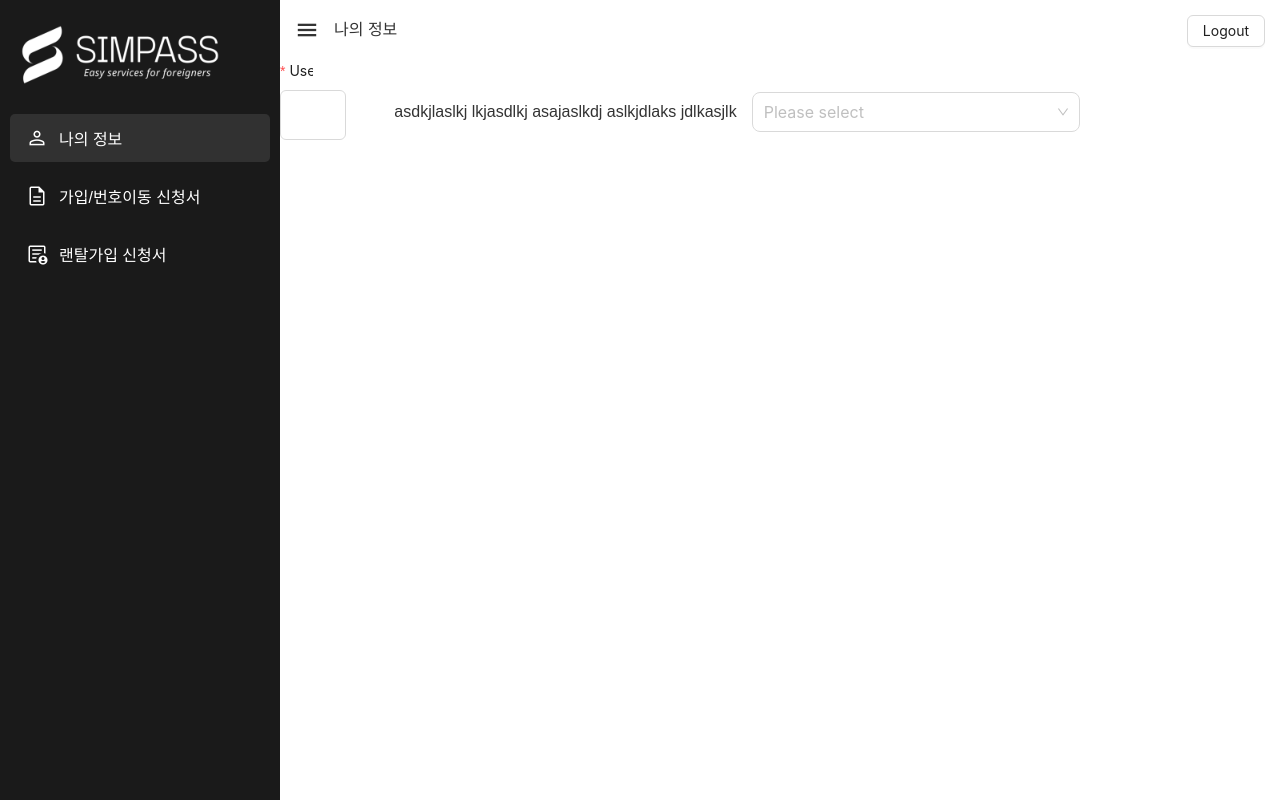
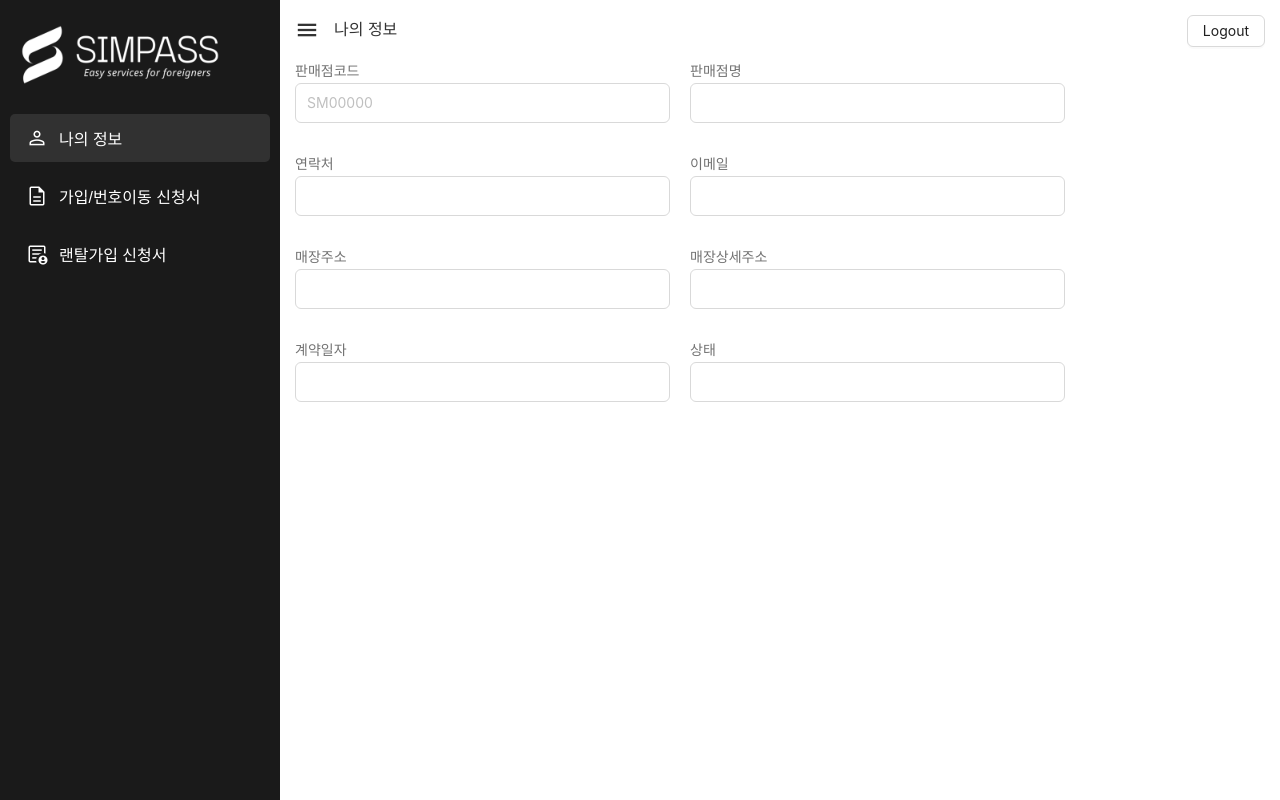
Before and after one commit to itsjasur/vue-manager-simpass, a Vue app: page /profile in a window 1280 px wide. Shown: the top 800 px of the page. Built offline with nearby package versions, Linux system fonts and the light colour scheme; no server answers; sample sign-in values are in the browser's storage.

Commit message:
profile screen finished and fetch utils added

```diff
--- a/src/App.vue
+++ b/src/App.vue
@@ -2,7 +2,8 @@
   <a-config-provider
     :theme="{
       token: {
-        colorPrimary: '#ffa622'
+        colorPrimary: '#ffa622',
+        colorPrimaryActive: '#fff'
       }
     }"
   >
--- a/src/assets/global.css
+++ b/src/assets/global.css
@@ -18,11 +18,11 @@ body {
 button {
   margin: 15px 0;
   width: 100%;
-  height: 50px;
+  height: 40px;
   background-color: var(--main-color);
   color: white;
   border: none;
-  border-radius: 5px;
+  border-radius: 8px;
   font-size: 16px;
   cursor: pointer;
   transition: background-color 0.3s;
@@ -38,7 +38,7 @@ button:hover:enabled {
 
 label {
   display: block;
-  margin-bottom: 5px;
+  margin-bottom: 3px;
   color: var(--label-color);
   font-size: 14px;
 }
@@ -46,10 +46,11 @@ label {
 input {
   box-sizing: border-box;
   width: 100%;
-  height: 50px;
+  max-height: 50px;
+  min-height: 40px;
   padding-left: 12px;
   border: 1px solid var(--border-color);
-  border-radius: 4px;
+  border-radius: 8px;
   font-size: 16px;
 }
 
@@ -73,7 +74,7 @@ select {
   box-sizing: border-box;
   width: 100%;
   height: 50px;
-  padding-left: 12px;
+  margin-left: 12px;
   border: 1px solid var(--border-color);
   border-radius: 4px;
   font-size: 16px;
--- a/src/components/Header.vue
+++ b/src/components/Header.vue
@@ -4,12 +4,13 @@
     <div class="title"><MenuTitle /></div>
   </div>
 
-  <a-button class="button">Logout</a-button>
+  <a-button class="button" @click="useAuthenticationStore().logout()">Logout</a-button>
 </template>
 
 <script setup>
 import MenuTitle from '../components/MenuTitle.vue'
 import { useSideMenuStore } from '../stores/side-menu'
+import { useAuthenticationStore } from '../stores/authentication'
 </script>
 
 <style scoped>
--- a/src/main.js
+++ b/src/main.js
@@ -1,10 +1,10 @@
 import { createApp } from 'vue'
 import App from './App.vue'
 import router from './router'
-import './assets/global.css'
 
 import { createPinia } from 'pinia'
 import Antd from 'ant-design-vue'
+import './assets/global.css'
 
 const pinia = createPinia()
 const app = createApp(App)
--- a/src/router/index.js
+++ b/src/router/index.js
@@ -1,10 +1,9 @@
 import { createRouter, createWebHistory } from 'vue-router'
+import DashBaordView from '../views/DashBoardView.vue'
 import ProfileView from '../views/ProfileView.vue'
 import RegistrationView from '../views/RegistrationView.vue'
 import RentalRegistrationView from '../views/RentalRegistrationView.vue'
 import LoginView from '../views/LoginView.vue'
-import DashBaordView from '../views/DashBoardView.vue'
-import { useAuthenticationStore } from '../stores/authentication'
 
 const router = createRouter({
   history: createWebHistory(import.meta.env.BASE_URL),
@@ -73,7 +72,8 @@ router.beforeEach((to, from, next) => {
       next()
     } else {
       //  not authenticated, redirect to login
-      next('/login')
+      // next('/login')
+      window.location.href = '/login'
     }
   } else {
     // non-protected route, allow access
--- /dev/null
+++ b/src/utils/tokenUtils.js
@@ -0,0 +1,62 @@
+import { BASEURL } from '../assets/constants'
+
+// Function to refresh the access token
+export async function refreshToken() {
+  try {
+    let currentRefreshToken = localStorage.getItem('refreshToken')
+
+    if (!currentRefreshToken) {
+      throw 'No Access token and no Refresh token'
+    }
+
+    const response = await fetch(BASEURL + 'auth/refresh-token', {
+      method: 'POST',
+      headers: {
+        'Content-Type': 'application/json'
+        // any other necessary headers?
+      },
+      body: JSON.stringify({
+        refreshToken: currentRefreshToken
+      })
+    })
+    if (response.ok) {
+      const data = await response.json()
+      const newAccessToken = data.accessToken
+      const newRefreshToken = data.accessToken
+      // saving the new access token in lclstorage
+      localStorage.setItem('accessToken', newAccessToken)
+      localStorage.setItem('refreshToken', newRefreshToken)
+
+      return newAccessToken
+    } else {
+      throw new Error('Token refresh failed')
+    }
+  } catch (error) {
+    console.error('Token refresh failed:', error)
+    window.location.href = '/login'
+    // router.push('/login')
+    throw error
+  }
+}
+
+// function to make HTTP requests with token refresh logic
+export async function fetchWithTokenRefresh(url, options) {
+  let response
+  let fullUrl = BASEURL + url
+
+  try {
+    response = await fetch(fullUrl, options)
+
+    if (response.status === 401 && !options._retry) {
+      options._retry = true
+      const newAccessToken = await refreshToken()
+      if (newAccessToken) {
+        options.headers['Authorization'] = `Bearer ${newAccessToken}`
+        return fetchWithTokenRefresh(fullUrl, options)
+      }
+    }
+    return response
+  } catch (error) {
+    throw error
+  }
+}
--- a/src/views/DashBoardView.vue
+++ b/src/views/DashBoardView.vue
@@ -26,11 +26,11 @@
 </template>
 
 <script setup>
+import { onMounted } from 'vue'
 import { RouterView } from 'vue-router'
 import SideMenu from '../components/SideMenu.vue'
 import Header from '../components/Header.vue'
 import { useSideMenuStore } from '../stores/side-menu'
-import { onMounted } from 'vue'
 
 const handleResize = () => {
   if (window.innerWidth <= 767) {
@@ -54,7 +54,7 @@ onMounted(() => {
   position: fixed;
   top: 0;
   left: 0;
-  z-index: 1002;
+  z-index: 1003;
 }
 
 .side-menu.closed {
@@ -82,10 +82,10 @@ onMounted(() => {
   display: flex;
   justify-content: space-between;
   padding: 0 15px;
+  z-index: 1001;
 }
 
 .view {
-  z-index: 1000;
   overflow-x: auto;
   white-space: nowrap;
   padding-bottom: 2000px;
@@ -108,7 +108,7 @@ onMounted(() => {
     width: 100%;
     height: 100%;
     background-color: rgba(0, 0, 0, 0.346); /* Semi-transparent black background */
-    z-index: 999; /* Ensure the overlay is on top of other elements */
+    z-index: 1002; /* Ensure the overlay is on top of other elements */
   }
 }
 </style>
--- a/src/views/LoginView.vue
+++ b/src/views/LoginView.vue
@@ -76,24 +76,19 @@ async function login(event) {
     })
     if (response.ok) {
       const data = await response.json()
-      console.log(data)
 
       useAuthenticationStore().login(
         data['accessToken'],
         data['refreshToken'],
-        [],
         data['id'],
         data['username']
       )
-
-      window.location.href = '/'
 
       // Handle successful login
     } else {
       useSnackbarStore().showSnackbar('Invalid credentials') // show snackbar with a success message
     }
   } catch (err) {
-    console.log(err.toString())
     useSnackbarStore().showSnackbar(err.toString())
   }
 
--- a/src/views/ProfileView.vue
+++ b/src/views/ProfileView.vue
@@ -1,75 +1,157 @@
 <template>
   <div class="container">
     <div class="row">
-      <a-form
-        class="form1"
-        layout="vertical"
-        :model="formState"
-        name="basic"
-        :label-col="{ span: 8 }"
-        :wrapper-col="{ span: 16 }"
-        autocomplete="off"
-        @finish="onFinish"
-        @finishFailed="onFinishFailed"
-      >
-        <a-form-item
-          label="Username"
-          name="username"
-          :rules="[{ required: true, message: 'Please input your username!' }]"
-        >
-          <a-input v-model:value="username" />
-        </a-form-item>
-      </a-form>
+      <div class="groups">
+        <label>판매점코드 </label>
+        <a-input v-model:value="pcode" size="medium" placeholder="SM00000" readonly />
+      </div>
 
-      <p>asdkjlaslkj lkjasdlkj asajaslkdj aslkjdlaks jdlkasjlk</p>
+      <div class="groups">
+        <label>판매점명</label>
+        <a-input v-model:value="pname" size="medium" placeholder="" readonly />
+      </div>
 
+      <!-- <div class="groups">
+        <label>판매점명 </label>
         <a-select
-        class="custom-select"
           ref="select"
-        v-model:value="value1"
+          v-model:value="pname"
           style="width: 100%"
-        size="large"
+          size="medium"
           placeholder="Please select"
-        @focus="focus"
-        @change="handleChange"
           :options="options"
         >
         </a-select>
+      </div> -->
+    </div>
+
+    <div class="row">
+      <div class="groups">
+        <label>연락처</label>
+        <a-input v-model:value="contact" size="medium" placeholder="" readonly />
+      </div>
+
+      <div class="groups">
+        <label>이메일</label>
+        <a-input v-model:value="email" size="medium" placeholder="" readonly />
+      </div>
+    </div>
+
+    <div class="row">
+      <div class="groups">
+        <label>매장주소</label>
+        <a-input v-model:value="storeAddress" size="medium" placeholder="" readonly />
+      </div>
+
+      <div class="groups">
+        <label>매장상세주소</label>
+        <a-input v-model:value="storeDetailAddress" size="medium" placeholder="" readonly />
+      </div>
+    </div>
+
+    <div class="row">
+      <div class="groups">
+        <label>계약일자 </label>
+        <a-input v-model:value="contractDate" size="medium" placeholder="" readonly />
+      </div>
+
+      <div class="groups">
+        <label>상태 </label>
+        <a-input v-model:value="status" size="medium" placeholder="" readonly />
+      </div>
     </div>
   </div>
 </template>
 
 //
 <script setup>
-import { ref } from 'vue'
+import { ref, onMounted } from 'vue'
+import { useSnackbarStore } from '../stores/snackbar'
+import { fetchWithTokenRefresh } from '../utils/tokenUtils'
 
-const username = ref('')
 const pname = ref('')
-const color = ref('')
+const pcode = ref('')
+const contact = ref('')
+const email = ref('')
+const storeAddress = ref('')
+const storeDetailAddress = ref('')
+const contractDate = ref('')
+const status = ref('')
 
-const options = [...Array(25)].map((_, i) => ({
-  value: (i + 10).toString(36) + (i + 1)
-}))
+// const options = [...Array(25)].map((_, i) => ({
+//   value: (i + 10).toString(36) + (i + 1)
+// }))
+// const options = [{ value: 'a' }, { value: 'b' }]
+
+async function fetchProfileData() {
+  try {
+    let accessToken = localStorage.getItem('accessToken')
+    console.log(accessToken)
+    const response = await fetchWithTokenRefresh('agent/partnerInfo', {
+      method: 'GET',
+      headers: {
+        'Content-Type': 'application/json',
+        Authorization: `Bearer ${accessToken}`
+      }
+      // body: JSON.stringify(requestModel)
+    })
+    if (response.ok) {
+      const decodedResponse = await response.json()
+      if (decodedResponse.data && decodedResponse.data.info) {
+        let info = decodedResponse.data.info
+        pname.value = info.partner_nm
+        pcode.value = info.partner_cd
+        contact.value = info.phone_number
+        email.value = info.email
+        storeAddress.value = info.address
+        storeDetailAddress.value = info.dtl_address
+        contractDate.value = new Date(info.contract_date).toLocaleString()
+
+        status.value = info.status_nm
+      }
+    } else {
+      throw new Error('Fetch profile data error')
+    }
+  } catch (error) {
+    useSnackbarStore().showSnackbar(error.toString())
+  }
+}
+// let data = onMounted(fetchProfileData)
+// console.log(data)
+onMounted(fetchProfileData)
 </script>
 
 <style scoped>
 .container {
   width: 80%;
-
   min-width: 300px;
+  max-width: 1000px;
+  padding: 0 15px;
+  box-sizing: border-box; /*  padding and border in the element's total width and height */
 }
 
-.form1 {
+.groups {
+  width: 100%;
 }
 
 .row {
   display: flex;
   width: 100%;
-  gap: 15px; /* adds spacing between items */
+  gap: 20px; /* adds spacing between items */
+  margin-bottom: 30px;
   align-items: center;
-  /*
-  justify-content: center;
-  justify-items: center;
-  align-content: center; */
+}
+
+@media (max-width: 768px) {
+  .container {
+    width: 100%;
+  }
+
+  .row {
+    flex-direction: column;
+    width: 100%;
+    margin-bottom: 20px;
+    align-items: center;
+  }
 }
 </style>
```
Also changed, not shown: src/components/SideMenu.vue (+8 -2 lines), src/stores/authentication.js (+4 -3 lines), src/views/RegistrationView.vue (+5 -64 lines). Lines whose indentation alone changed are shown as unchanged.
